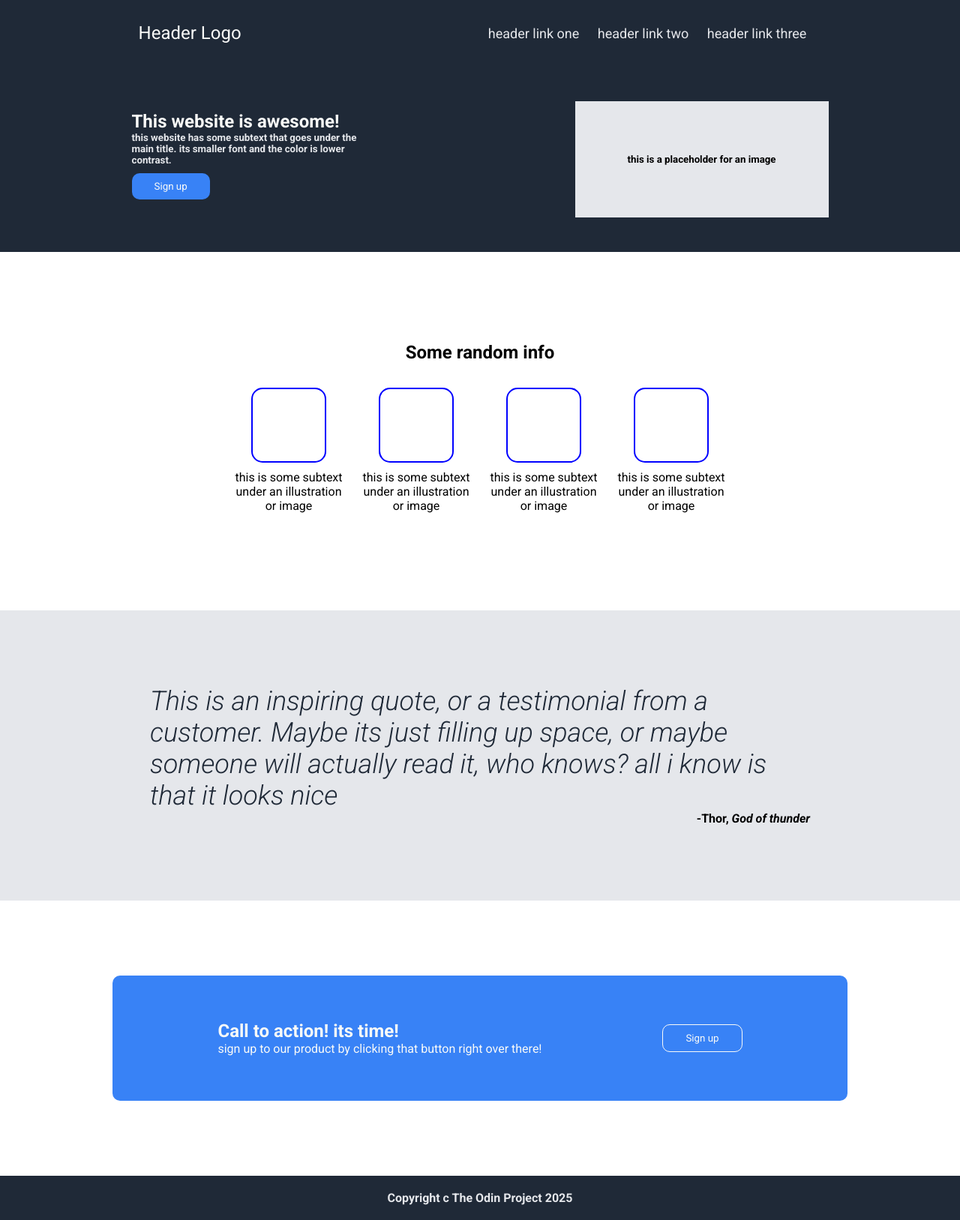
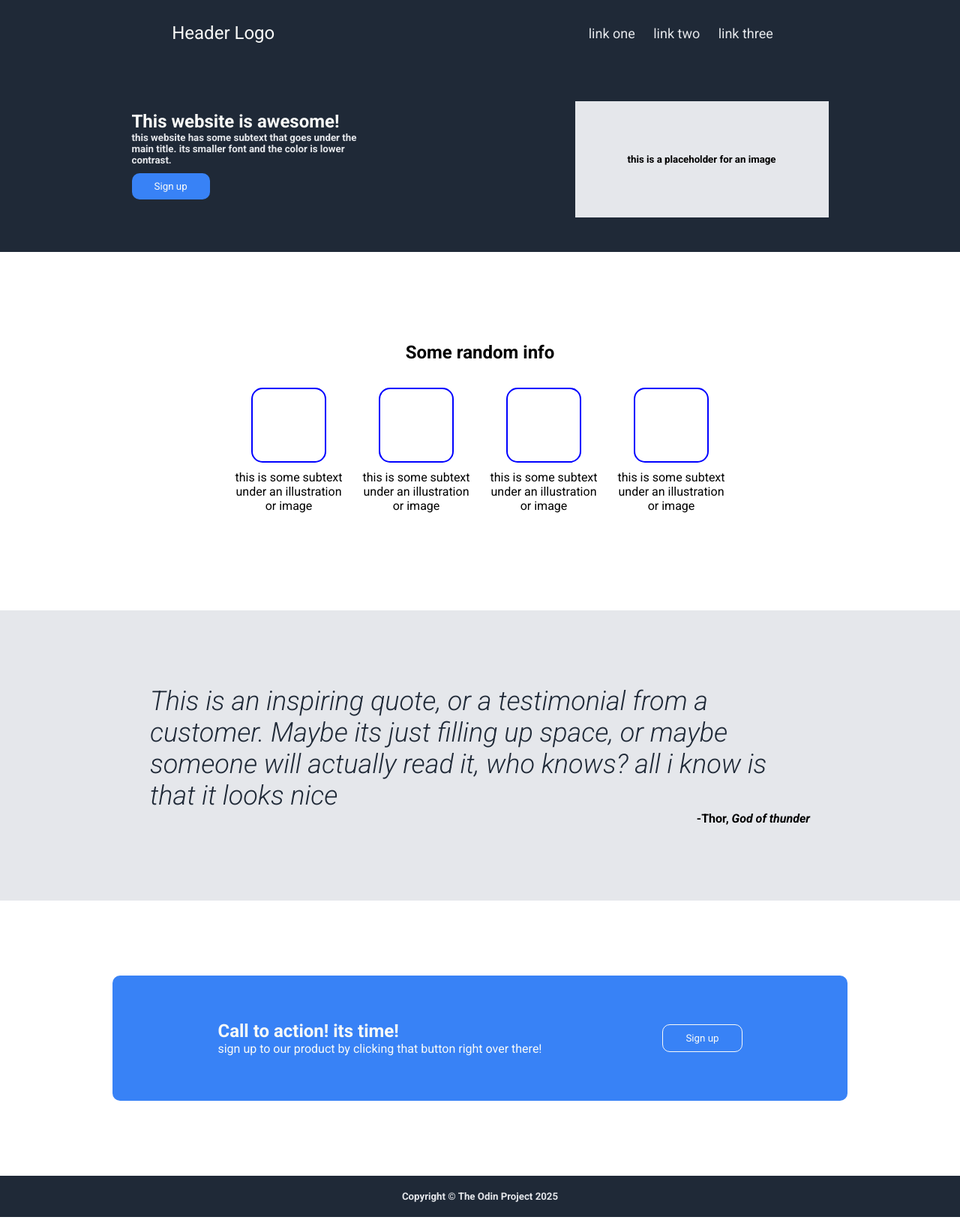
Before and after one commit to Tiaan411/landing-page, a plain HTML site: page index.html in a window 1280 px wide. Shown: the whole page at 75% size. Drawn offline with Linux system fonts and the light colour scheme.

Commit message:
added css styles

```diff
--- a/index.html
+++ b/index.html
@@ -14,9 +14,9 @@
             <div class="logo">Header Logo</div>
             <div class="links">
                 <ul>
-                    <li>header link one</li>
-                    <li>header link two</li>
-                    <li>header link three</li>
+                    <li><a href="#">link one</a></li>
+                    <li><a href="#">link two</a></li>
+                    <li><a href="#">link three</a></li>
                 </ul>
             </div>
         </nav>
@@ -96,7 +96,7 @@
 
       <!-- footer -->
        <footer class="footer">
-        <h4>Copyright c The Odin Project 2025</h4>
+        <h5>Copyright &copy; The Odin Project 2025</h5>
        </footer>
 
 </body>
--- a/style.css
+++ b/style.css
@@ -28,6 +28,11 @@
     padding: 0 10px;
     color: #e5e7eb;
     font-size: 18px;
+}
+
+.navbar ul li a {
+    text-decoration: none;
+    color: #e5e7eb;
 }
 
 /* hero */
@@ -62,6 +67,11 @@
     background-color: #3882f6;
     color: #f9faf8;
     border: none;
+}
+
+.hero-1 button:hover {
+    background-color: #496183;
+    cursor: pointer;
 }
 
 .hero-2 {
@@ -145,12 +155,17 @@
     color: #f9faf8;
 }
 
-.sign-up .sign-up-button button {
+.sign-up-button button {
     background-color: #3882f6;
     color: #f9faf8;
     border: 1px solid #f9faf8;
     padding: 10px 30px;
     border-radius: 10px;
+}
+
+.sign-up-button button:hover {
+    background-color: #1f2937;
+    cursor: pointer;
 }
 
 /* footer */
```
